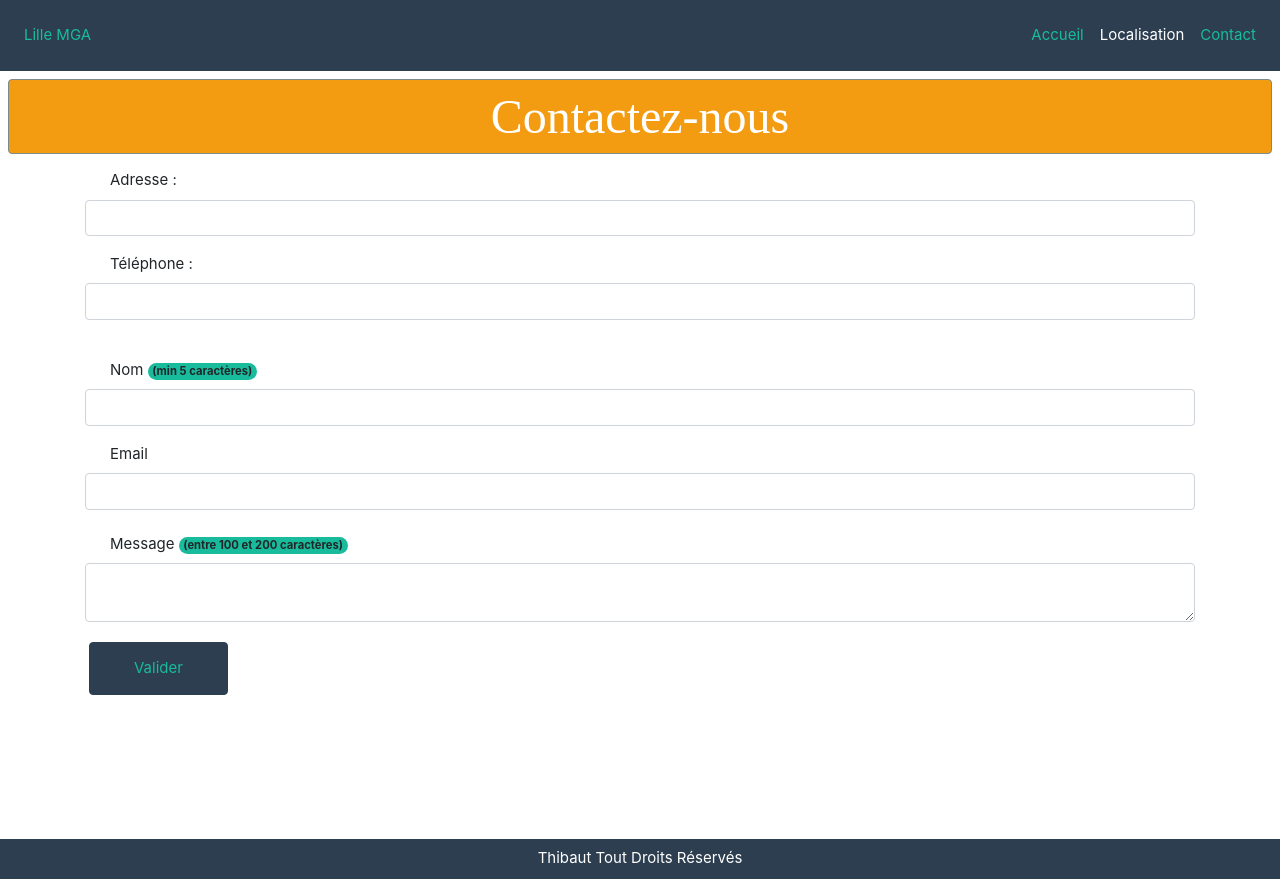
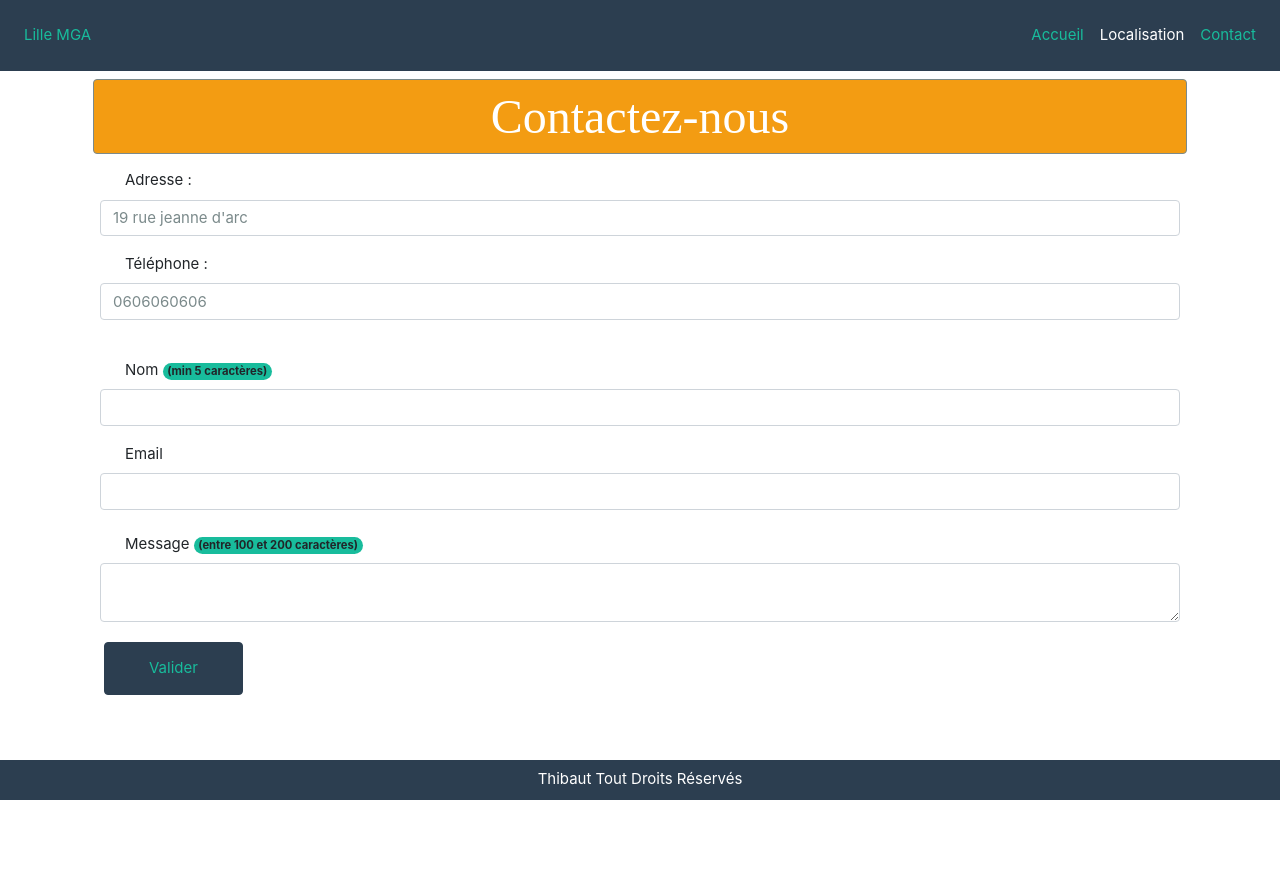
Before and after one commit to ThibautCornil/react_nord, a React (Create React App) app: page /react_nord/contact/form in a window 1280 px wide. After the commit the page ends 800 px from the top, so only its background shows below. Built offline with nearby package versions, Linux system fonts and the light colour scheme; some icons are missing; the HTML template or start-up script is replaced by a standard one.

Commit message:
vrai fin

```diff
--- a/src/App.css
+++ b/src/App.css
@@ -3,7 +3,11 @@
     margin-bottom: -40px;
 }
 
-footer, .minSite{
+footer{
     height: 40px;
     text-transform: capitalize;
 }
+
+.minSite{
+    height: 41px;
+}
--- a/src/App.js
+++ b/src/App.js
@@ -4,6 +4,7 @@
 import React from "react";
 import Site from "./containers/Site/Site";
 import {BrowserRouter} from "react-router-dom";
+import "./App.css"
 
 
 function App() {
--- a/src/containers/AjoutForm/AjoutForm.js
+++ b/src/containers/AjoutForm/AjoutForm.js
@@ -2,7 +2,6 @@
 -----------Import des components----------
 ----------------------------------------*/
 
-import React, { Component } from 'react';
 import Bouton from '../../components/Boutons/Bouton';
 import Titre from '../../components/Titre/Titre';
 import { NavLink } from 'react-router-dom';
@@ -27,12 +26,12 @@ const AjoutForm = (props) => {
                 {/* ajout des icones grâce à iconify */}
             <Icon icon="entypo:location" color="#27ae60" width="25" height="25" inline={true} />
                     <label htmlFor="adresse" className="form-label">Adresse :</label>
-                    <input type="texte" className="form-control" id="adresse" />
+                    <input type="texte" className="form-control" id="adresse" value={"19 rue jeanne d'arc"} />
             </div>
             <div className="form-group">
             <Icon icon="akar-icons:phone" color="#27ae60" width="25" height="25"  />
                     <label htmlFor="telephone" className="form-label">Téléphone :</label>
-                    <input type="number" className="form-control" id="telephone" />
+                    <input type="number" className="form-control" id="telephone" value={"0606060606"} />
                 </div>
             </div>
             <br/>
--- a/src/containers/Site/Contact/Contact.js
+++ b/src/containers/Site/Contact/Contact.js
@@ -20,12 +20,12 @@ class Contact extends Component {
             <div className="form-group">
             <Icon icon="entypo:location" color="#27ae60" width="25" height="25" inline={true} />
                         <label htmlFor="adresse" className="form-label m-2">Adresse :</label>
-                        <input type="texte" className="form-control" id="adresse" />
+                        <input type="texte" className="form-control" id="adresse" value={"19 rue jeanne d'arc"} />
                 </div>
                 <div className="form-group">
                 <Icon icon="akar-icons:phone" color="#27ae60" width="25" height="25"  />
                         <label htmlFor="telephone" className="form-label">Téléphone :</label>
-                        <input type="number" className="form-control" id="telephone" />
+                        <input type="number" className="form-control" id="telephone" value={"0606060606"}/>
                 </div>
 
                 <p>Vous préfèrez nous écrire?</p>
--- a/src/containers/Site/Localisation/Localisation.js
+++ b/src/containers/Site/Localisation/Localisation.js
@@ -30,7 +30,7 @@ class Localisation extends Component {
         if (this.state.recherche){
             let fin = this.state.recherche.length / 10;
             if (this.state.recherche.length % 10 !== 0) fin++;
-            for (let i = 0; i <= fin; i++) {
+            for (let i = 1; i <= fin; i++) {
                 pagination.push(
                     <Bouton
                         key={i}
--- a/src/containers/Site/Site.js
+++ b/src/containers/Site/Site.js
@@ -10,16 +10,17 @@ import NavBar from '../../components/UI/NavBar/NavBar';
 import { Routes, Route } from 'react-router';
 import Erreur from '../../components/Erreur/Erreur';
 import Footer from '../../components/Footer/Footer';
-import classes from '../../App.css';
 import AjoutForm from '../AjoutForm/AjoutForm';
+
 
 
 class Site extends Component {
     render() {
         return (
             <>
+            <div className="site">
                 <NavBar/>
-            <div className="site">
+            <div className="container">
                 <Routes>
                     {/* Création des systèmes pour acceder a nos pages */}
                 <Route path="/react_nord/localisation" element={<Localisation />} />
@@ -28,9 +29,12 @@ class Site extends Component {
                 <Route path="*" element={<Erreur />}/>
                 <Route path="/react_nord/contact/form" element={<AjoutForm/>}/>
                 </Routes>
+            </div>
                 <div className="minSite"></div>
             </div>
-                <Footer/>
+
+            <Footer/>
+
             </>
         )
     }
```
